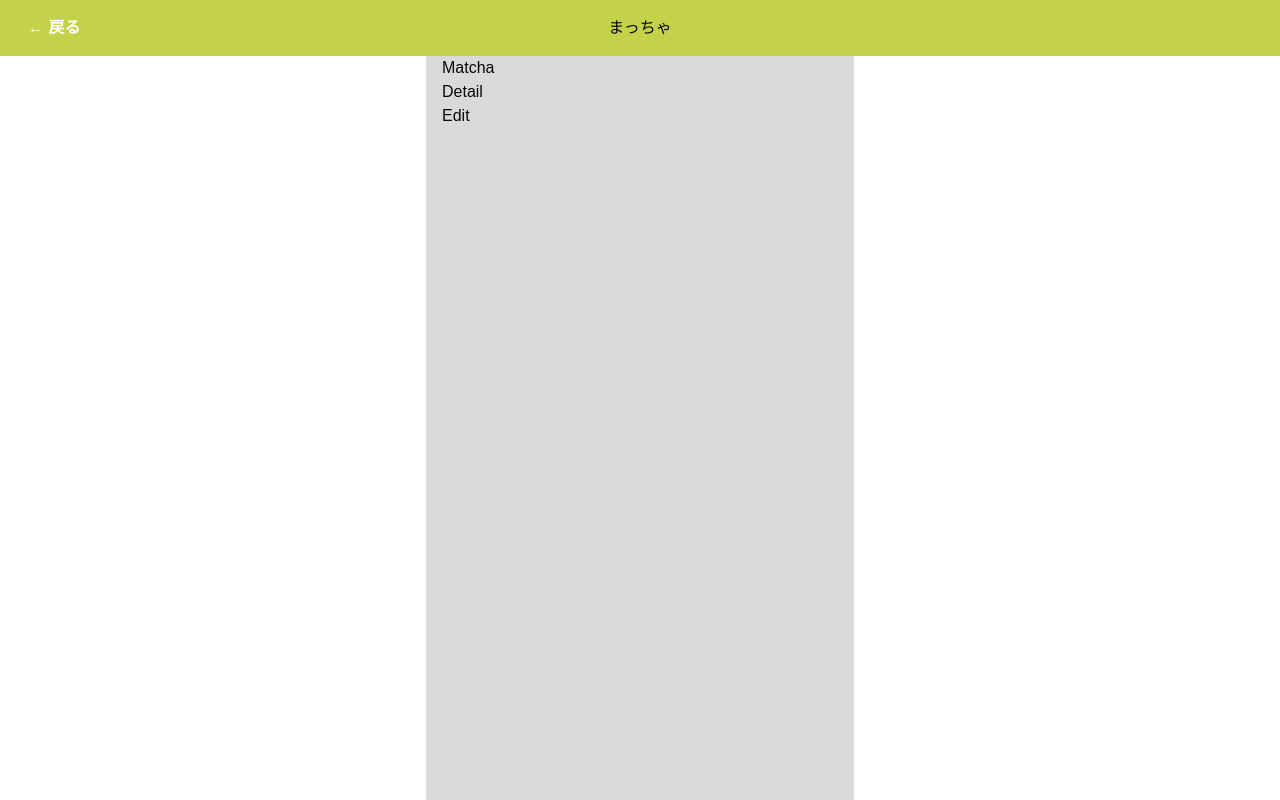
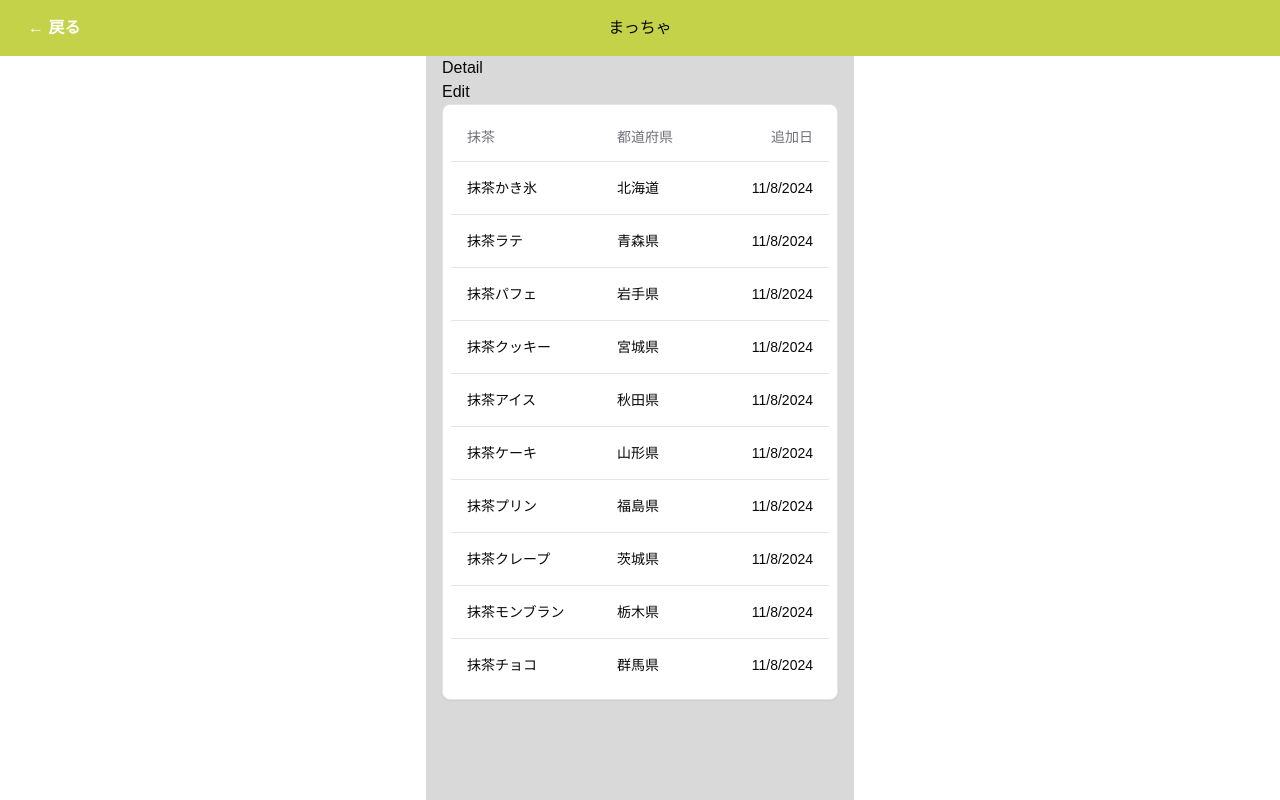
Before and after one commit to u5u5u5u/matcha_log, a Next.js app: page /matcha in a window 1280 px wide. Built offline with nearby package versions, Linux system fonts and the light colour scheme.

Commit message:
抹茶画像追加

```diff
--- a/src/app/(main)/matcha/page.tsx
+++ b/src/app/(main)/matcha/page.tsx
@@ -1,9 +1,22 @@
 import Link from "next/link";
+
+import { Card } from "@/components/ui/card";
+import {
+  Table,
+  TableBody,
+  TableCell,
+  TableHead,
+  TableHeader,
+  TableRow,
+} from "@/components/ui/table";
+
+import { dummyMatcha } from "@/utils/dummy/matcha";
+import { dummyPrefecture } from "@/utils/dummy/prefecture";
+import { dummyShop } from "@/utils/dummy/shop";
 
 const Matcha = () => {
   return (
     <div>
-      <h1>Matcha</h1>
       <ul>
         <li>
           <Link href="/matcha/1">Detail</Link>
@@ -12,6 +25,39 @@ const Matcha = () => {
           <Link href="/matcha/1/edit">Edit</Link>
         </li>
       </ul>
+      <div>
+        <Card className="flex flex-col items-center p-2">
+          <Table>
+            <TableHeader>
+              <TableRow>
+                <TableHead className="w-[150px]">抹茶</TableHead>
+                <TableHead className="w-[100px]">都道府県</TableHead>
+                <TableHead className="text-right">追加日</TableHead>
+              </TableRow>
+            </TableHeader>
+            <TableBody>
+              {dummyMatcha.map((matcha) => (
+                <TableRow key={matcha.id}>
+                  <TableCell className="truncate">{matcha.name}</TableCell>
+                  <TableCell>
+                    {
+                      dummyPrefecture.find(
+                        (p) =>
+                          p.id ===
+                          dummyShop.find((s) => s.id === matcha.shop_id)
+                            ?.prefecture_id
+                      )?.name
+                    }
+                  </TableCell>
+                  <TableCell className="text-right">
+                    {matcha.date.toLocaleDateString()}
+                  </TableCell>
+                </TableRow>
+              ))}
+            </TableBody>
+          </Table>
+        </Card>
+      </div>
     </div>
   );
 };
--- a/src/types/matcha.ts
+++ b/src/types/matcha.ts
@@ -1,6 +1,7 @@
 export interface Matcha {
   id: number;
   name: string;
+  imageUrl: string;
   genre_id: number;
   date: Date;
   shop_id: number;
--- a/src/utils/dummy/matcha.ts
+++ b/src/utils/dummy/matcha.ts
@@ -4,91 +4,101 @@ export const dummyMatcha: Matcha[] = [
   {
     id: 1,
     name: "抹茶かき氷",
+    imageUrl: "/dummyMatcha.jpg",
     genre_id: 1,
     date: new Date(),
     shop_id: 1,
     user_id: 1,
-    price: 500
+    price: 500,
   },
   {
     id: 2,
     name: "抹茶ラテ",
+    imageUrl: "/dummyMatcha.jpg",
     genre_id: 2,
     date: new Date(),
     shop_id: 2,
     user_id: 1,
-    price: 300
+    price: 300,
   },
   {
     id: 3,
     name: "抹茶パフェ",
+    imageUrl: "/dummyMatcha.jpg",
     genre_id: 1,
     date: new Date(),
     shop_id: 3,
     user_id: 1,
-    price: 800
+    price: 800,
   },
   {
     id: 4,
     name: "抹茶クッキー",
+    imageUrl: "/dummyMatcha.jpg",
     genre_id: 1,
     date: new Date(),
     shop_id: 4,
     user_id: 1,
-    price: 200
+    price: 200,
   },
   {
     id: 5,
     name: "抹茶アイス",
+    imageUrl: "/dummyMatcha.jpg",
     genre_id: 1,
     date: new Date(),
     shop_id: 5,
     user_id: 1,
-    price: 150
+    price: 150,
   },
   {
     id: 6,
     name: "抹茶ケーキ",
+    imageUrl: "/dummyMatcha.jpg",
     genre_id: 1,
     date: new Date(),
     shop_id: 6,
     user_id: 1,
-    price: 600
+    price: 600,
   },
   {
     id: 7,
     name: "抹茶プリン",
+    imageUrl: "/dummyMatcha.jpg",
     genre_id: 1,
     date: new Date(),
     shop_id: 7,
     user_id: 1,
-    price: 400
+    price: 400,
   },
   {
     id: 8,
     name: "抹茶クレープ",
+    imageUrl: "/dummyMatcha.jpg",
     genre_id: 1,
     date: new Date(),
     shop_id: 8,
     user_id: 1,
-    price: 700
+    price: 700,
   },
   {
     id: 9,
     name: "抹茶モンブラン",
+    imageUrl: "/dummyMatcha.jpg",
     genre_id: 1,
     date: new Date(),
     shop_id: 9,
     user_id: 1,
-    price: 900
+    price: 900,
   },
   {
     id: 10,
     name: "抹茶チョコ",
+    imageUrl: "/dummyMatcha.jpg",
     genre_id: 1,
     date: new Date(),
     shop_id: 10,
     user_id: 1,
-    price: 250
-  }
-]
+    price: 250,
+  },
+];
```
